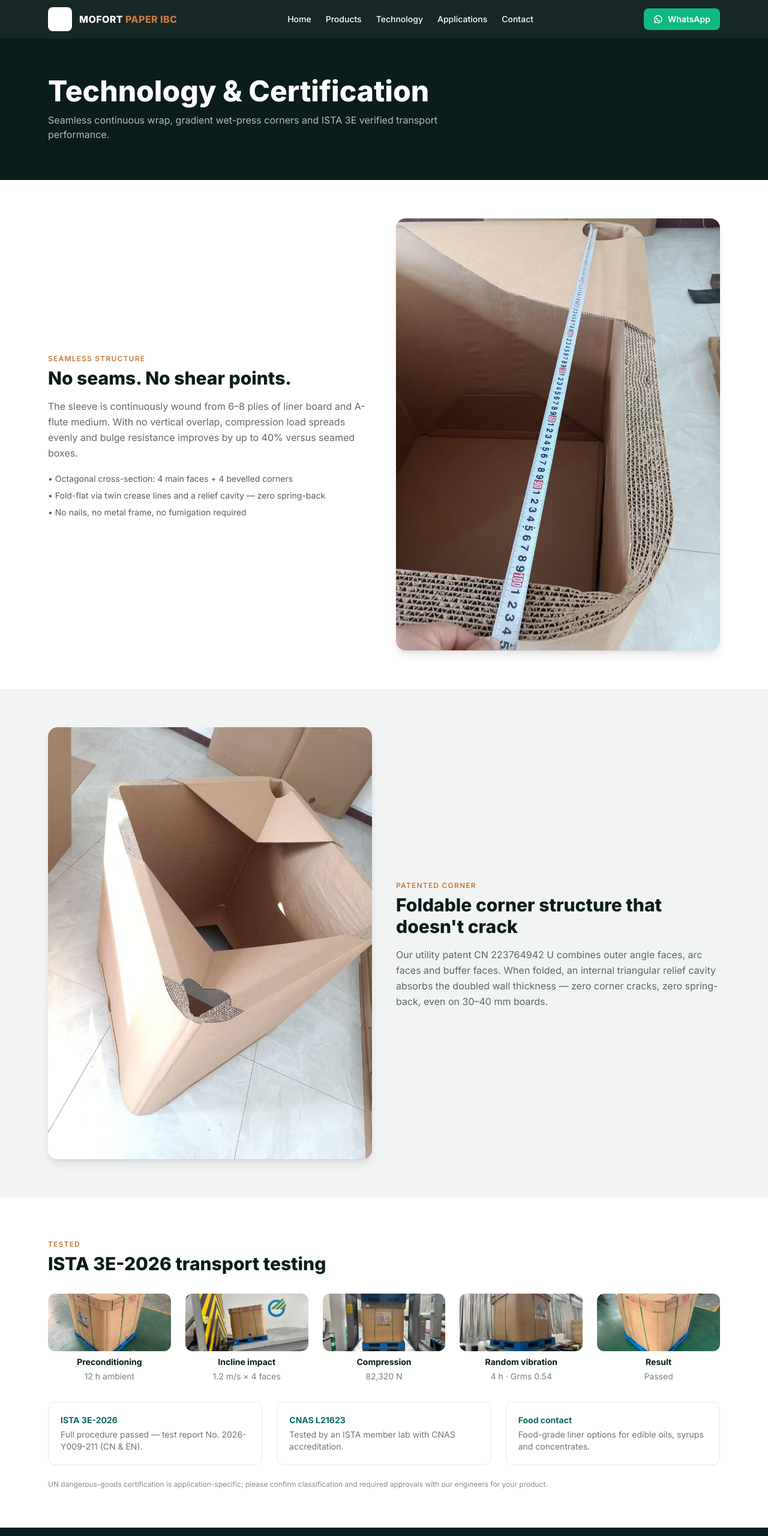
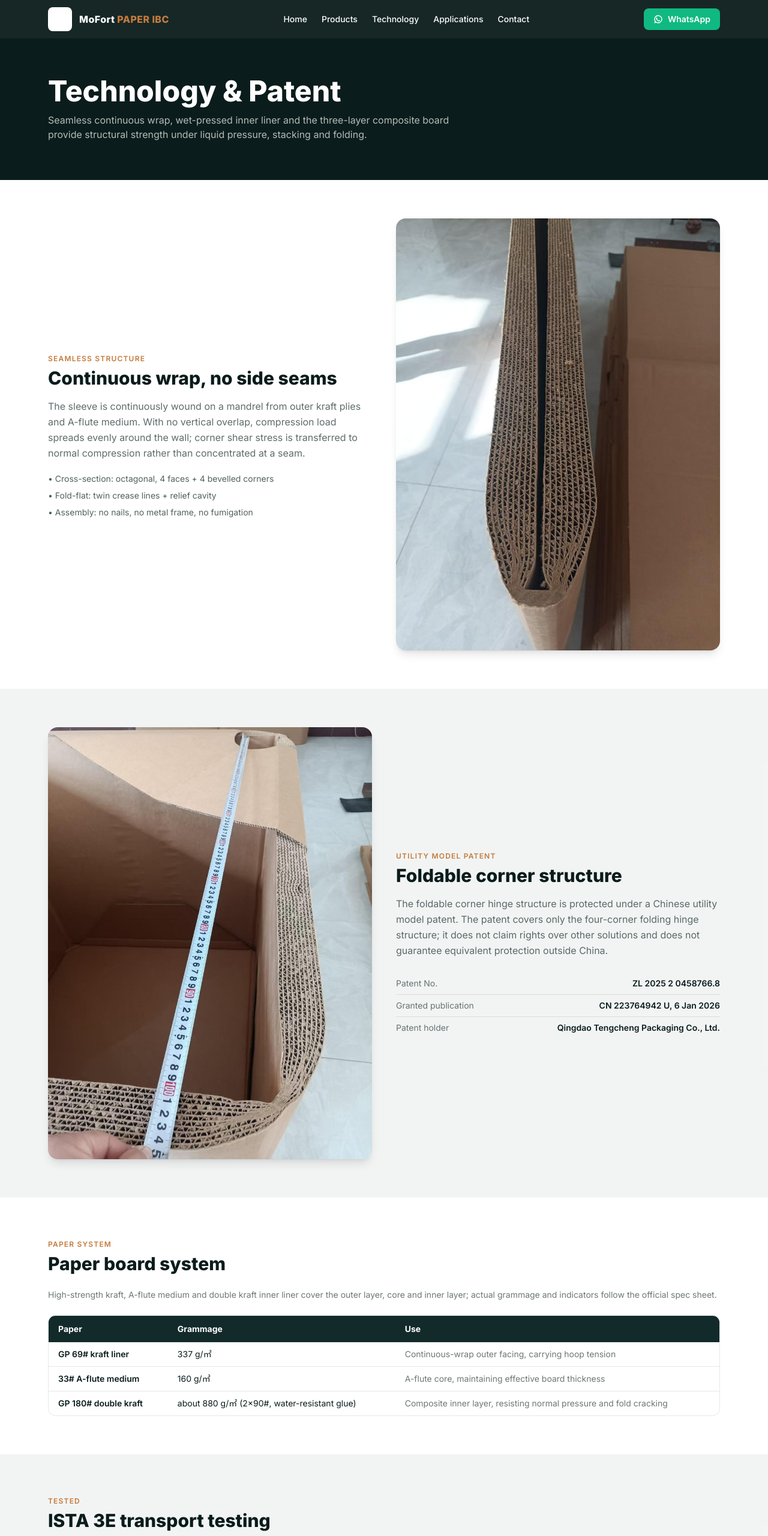
Before and after one commit to tengchengibc-hash/paper-ibc-website, a plain HTML site: page technology.html in a window 1280 px wide. Shown: the top 2560 px of the page at 60% size. Drawn offline with nearby package versions, Linux system fonts and the light colour scheme.

Commit message:
Align technology page to v3 patent, material and test wording

```diff
--- a/technology.html
+++ b/technology.html
@@ -3,8 +3,8 @@
 <head>
 <meta charset="utf-8">
 <meta name="viewport" content="width=device-width, initial-scale=1">
-<title>Technology | Mofort Paper IBC</title>
-<meta name="description" content="Seamless continuous wrap, patented foldable corner CN 223764942 U, ISTA 3E-2026 certified.">
+<title>Technology | MoFort</title>
+<meta name="description" content="Seamless continuous wrap, wet-pressed inner liner and the utility-model foldable corner structure CN 223764942 U; ISTA 3E transport test Report No. 2026-Y009-211.">
 <script src="https://cdn.tailwindcss.com"></script>
 <script>
 tailwind.config = {
@@ -31,8 +31,8 @@ tailwind.config = {
 <header class="sticky top-0 z-50 bg-brand-dark/95 backdrop-blur text-white">
   <div class="max-w-6xl mx-auto px-4 h-16 flex items-center justify-between gap-6">
     <a href="index.html" class="flex items-center gap-3">
-      <img src="assets/images/logo-mofort-white.svg" alt="Mofort logo" class="h-10 w-auto bg-white rounded-lg p-1">
-      <span class="font-extrabold tracking-wide">MOFORT <span class="text-copper">PAPER IBC</span></span>
+      <img src="assets/images/logo-mofort-white.svg" alt="MoFort logo" class="h-10 w-auto bg-white rounded-lg p-1">
+      <span class="font-extrabold tracking-wide">MoFort <span class="text-copper">PAPER IBC</span></span>
     </a>
     <nav class="hidden md:flex items-center gap-6 text-sm font-medium">
       <a href="index.html" class="hover:text-copper">Home</a>
@@ -41,7 +41,7 @@ tailwind.config = {
       <a href="cases.html" class="hover:text-copper">Applications</a>
       <a href="contact.html" class="hover:text-copper">Contact</a>
     </nav>
-    <a href="https://wa.me/8615866807268" target="_blank" rel="noopener" class="hidden sm:inline-flex items-center gap-2 bg-emerald-500 hover:bg-emerald-400 text-white text-sm font-semibold px-4 py-2 rounded-lg">
+    <a href="https://wa.me/8615153203256" target="_blank" rel="noopener" class="hidden sm:inline-flex items-center gap-2 bg-emerald-500 hover:bg-emerald-400 text-white text-sm font-semibold px-4 py-2 rounded-lg">
       <svg viewBox="0 0 24 24" fill="currentColor" class="w-4 h-4"><path d="M12 2a10 10 0 0 0-8.6 15.1L2 22l5.1-1.3A10 10 0 1 0 12 2zm0 18a8 8 0 1 1 0-16 8 8 0 0 1 0 16zm4-5.3c-.2-.1-1.4-.7-1.6-.8-.2-.1-.4-.1-.5.1l-.7.9c-.1.2-.3.2-.5.1a6.5 6.5 0 0 1-3.3-2.9c-.3-.4 0-.6.2-.8l.4-.5c.1-.2.1-.3 0-.5l-.8-1.9c-.2-.5-.4-.4-.6-.4h-.5c-.2 0-.5.1-.7.3-.2.3-.9.9-.9 2.2s.9 2.5 1 2.7c.1.2 1.8 2.7 4.3 3.8 1.6.7 2.2.6 2.6.5.4-.1 1.4-.6 1.6-1.1.2-.6.2-1 .1-1.1z"/></svg>
       WhatsApp
     </a>
@@ -55,8 +55,8 @@ tailwind.config = {
 
 <section class="bg-brand-dark text-white">
   <div class="max-w-6xl mx-auto px-4 py-16">
-    <h1 class="text-3xl md:text-5xl font-extrabold">Technology &amp; Certification</h1>
-    <p class="text-white/70 mt-3 max-w-2xl">Seamless continuous wrap, gradient wet-press corners and ISTA 3E verified transport performance.</p>
+    <h1 class="text-3xl md:text-5xl font-extrabold">Technology &amp; Patent</h1>
+    <p class="text-white/70 mt-3 max-w-2xl">Seamless continuous wrap, wet-pressed inner liner and the three-layer composite board provide structural strength under liquid pressure, stacking and folding.</p>
   </div>
 </section>
 
@@ -64,46 +64,61 @@ tailwind.config = {
   <div class="max-w-6xl mx-auto px-4 grid md:grid-cols-2 gap-10 items-center">
     <div>
       <span class="text-copper font-semibold tracking-widest uppercase text-xs">Seamless structure</span>
-      <h2 class="text-3xl font-extrabold mt-1 mb-4">No seams. No shear points.</h2>
-      <p class="text-brand-dark/65 leading-relaxed">The sleeve is continuously wound from 6–8 plies of liner board and A-flute medium. With no vertical overlap, compression load spreads evenly and bulge resistance improves by up to 40% versus seamed boxes.</p>
+      <h2 class="text-3xl font-extrabold mt-1 mb-4">Continuous wrap, no side seams</h2>
+      <p class="text-brand-dark/65 leading-relaxed">The sleeve is continuously wound on a mandrel from outer kraft plies and A-flute medium. With no vertical overlap, compression load spreads evenly around the wall; corner shear stress is transferred to normal compression rather than concentrated at a seam.</p>
       <ul class="mt-5 space-y-2 text-sm text-brand-dark/70">
-        <li>• Octagonal cross-section: 4 main faces + 4 bevelled corners</li>
-        <li>• Fold-flat via twin crease lines and a relief cavity — zero spring-back</li>
-        <li>• No nails, no metal frame, no fumigation required</li>
+        <li>• Cross-section: octagonal, 4 faces + 4 bevelled corners</li>
+        <li>• Fold-flat: twin crease lines + relief cavity</li>
+        <li>• Assembly: no nails, no metal frame, no fumigation</li>
       </ul>
     </div>
-    <img src="assets/images/corner-fold-1.jpg" alt="Foldable corner structure" class="rounded-2xl shadow-lg w-full">
+    <img src="assets/images/tech-benefits.jpg" alt="Multi-ply continuous wrap structure" class="rounded-2xl shadow-lg w-full">
   </div>
 </section>
 
 <section class="bg-brand-ink/5 py-16">
   <div class="max-w-6xl mx-auto px-4 grid md:grid-cols-2 gap-10 items-center">
-    <img src="assets/images/corner-fold-2.jpg" alt="Corner detail" class="rounded-2xl shadow-lg w-full order-2 md:order-1">
+    <img src="assets/images/corner-fold-1.jpg" alt="Corner structure detail" class="rounded-2xl shadow-lg w-full order-2 md:order-1">
     <div class="order-1 md:order-2">
-      <span class="text-copper font-semibold tracking-widest uppercase text-xs">Patented corner</span>
-      <h2 class="text-3xl font-extrabold mt-1 mb-4">Foldable corner structure that doesn't crack</h2>
-      <p class="text-brand-dark/65 leading-relaxed">Our utility patent CN 223764942 U combines outer angle faces, arc faces and buffer faces. When folded, an internal triangular relief cavity absorbs the doubled wall thickness — zero corner cracks, zero spring-back, even on 30–40 mm boards.</p>
+      <span class="text-copper font-semibold tracking-widest uppercase text-xs">Utility model patent</span>
+      <h2 class="text-3xl font-extrabold mt-1 mb-4">Foldable corner structure</h2>
+      <p class="text-brand-dark/65 leading-relaxed">The foldable corner hinge structure is protected under a Chinese utility model patent. The patent covers only the four-corner folding hinge structure; it does not claim rights over other solutions and does not guarantee equivalent protection outside China.</p>
+      <dl class="mt-6 text-sm">
+        <div class="flex justify-between border-b border-brand-dark/10 py-2"><dt class="text-brand-dark/60">Patent No.</dt><dd class="font-semibold">ZL 2025 2 0458766.8</dd></div>
+        <div class="flex justify-between border-b border-brand-dark/10 py-2"><dt class="text-brand-dark/60">Granted publication</dt><dd class="font-semibold">CN 223764942 U, 6 Jan 2026</dd></div>
+        <div class="flex justify-between py-2"><dt class="text-brand-dark/60">Patent holder</dt><dd class="font-semibold">Qingdao Tengcheng Packaging Co., Ltd.</dd></div>
+      </dl>
     </div>
   </div>
 </section>
 
 <section class="py-16">
   <div class="max-w-6xl mx-auto px-4">
+    <span class="text-copper font-semibold tracking-widest uppercase text-xs">Paper system</span>
+    <h2 class="text-3xl font-extrabold mt-1 mb-6">Paper board system</h2>
+    <p class="text-brand-dark/60 text-sm mb-6">High-strength kraft, A-flute medium and double kraft inner liner cover the outer layer, core and inner layer; actual grammage and indicators follow the official spec sheet.</p>
+    <div class="overflow-x-auto rounded-xl border border-brand-dark/10">
+      <table class="w-full text-sm">
+        <thead class="bg-brand-ink text-white"><tr><th class="px-4 py-3 text-left">Paper</th><th class="px-4 py-3 text-left">Grammage</th><th class="px-4 py-3 text-left">Use</th></tr></thead>
+        <tbody class="divide-y divide-brand-dark/10">
+          <tr><td class="px-4 py-2.5 font-semibold">GP 69# kraft liner</td><td class="px-4 py-2.5">337 g/㎡</td><td class="px-4 py-2.5 text-brand-dark/60">Continuous-wrap outer facing, carrying hoop tension</td></tr>
+          <tr><td class="px-4 py-2.5 font-semibold">33# A-flute medium</td><td class="px-4 py-2.5">160 g/㎡</td><td class="px-4 py-2.5 text-brand-dark/60">A-flute core, maintaining effective board thickness</td></tr>
+          <tr><td class="px-4 py-2.5 font-semibold">GP 180# double kraft</td><td class="px-4 py-2.5">about 880 g/㎡ (2×90#, water-resistant glue)</td><td class="px-4 py-2.5 text-brand-dark/60">Composite inner layer, resisting normal pressure and fold cracking</td></tr>
+        </tbody>
+      </table>
+    </div>
+  </div>
+</section>
+
+<section class="bg-brand-ink/5 py-16">
+  <div class="max-w-6xl mx-auto px-4">
     <span class="text-copper font-semibold tracking-widest uppercase text-xs">Tested</span>
-    <h2 class="text-3xl font-extrabold mt-1 mb-8">ISTA 3E-2026 transport testing</h2>
-    <div class="grid md:grid-cols-5 gap-6 text-center text-sm">
-      <div><img src="assets/images/ista-before.jpg" alt="Before test" class="rounded-xl mb-2 h-24 w-full object-cover"><b>Preconditioning</b><p class="text-brand-dark/55 mt-1">12 h ambient</p></div>
-      <div><img src="assets/images/ista-impact.jpg" alt="Incline impact" class="rounded-xl mb-2 h-24 w-full object-cover"><b>Incline impact</b><p class="text-brand-dark/55 mt-1">1.2 m/s × 4 faces</p></div>
-      <div><img src="assets/images/ista-pressure.jpg" alt="Compression" class="rounded-xl mb-2 h-24 w-full object-cover"><b>Compression</b><p class="text-brand-dark/55 mt-1">82,320 N</p></div>
-      <div><img src="assets/images/ista-vibration.jpg" alt="Random vibration" class="rounded-xl mb-2 h-24 w-full object-cover"><b>Random vibration</b><p class="text-brand-dark/55 mt-1">4 h · Grms 0.54</p></div>
-      <div><img src="assets/images/ista-after.jpg" alt="After test" class="rounded-xl mb-2 h-24 w-full object-cover"><b>Result</b><p class="text-brand-dark/55 mt-1">Passed</p></div>
+    <h2 class="text-3xl font-extrabold mt-1 mb-8">ISTA 3E transport testing</h2>
+    <div class="grid md:grid-cols-3 gap-6 text-sm">
+      <div class="rounded-xl border border-brand-dark/10 p-5"><b class="text-brand">ISTA 3E</b><p class="text-brand-dark/60 mt-1">The 1000L packaging unit completed the ISTA 3E transport sequence at a third-party laboratory. Report No. 2026-Y009-211, tested 14 May 2026.</p></div>
+      <div class="rounded-xl border border-brand-dark/10 p-5"><b class="text-brand">Food contact</b><p class="text-brand-dark/60 mt-1">Food-contact liner options are available for edible oils, syrups and concentrates; liner material compliance documents can be provided on request.</p></div>
+      <div class="rounded-xl border border-brand-dark/10 p-5"><b class="text-brand">Scope note</b><p class="text-brand-dark/60 mt-1">This packaging is not certified or presented as suitable for hazardous goods, strong acids/alkalis, or high-temperature and high-pressure duties. Suitability must be assessed per product.</p></div>
     </div>
-    <div class="mt-8 grid md:grid-cols-3 gap-6 text-sm">
-      <div class="rounded-xl border border-brand-dark/10 p-5"><b class="text-brand">ISTA 3E-2026</b><p class="text-brand-dark/60 mt-1">Full procedure passed — test report No. 2026-Y009-211 (CN &amp; EN).</p></div>
-      <div class="rounded-xl border border-brand-dark/10 p-5"><b class="text-brand">CNAS L21623</b><p class="text-brand-dark/60 mt-1">Tested by an ISTA member lab with CNAS accreditation.</p></div>
-      <div class="rounded-xl border border-brand-dark/10 p-5"><b class="text-brand">Food contact</b><p class="text-brand-dark/60 mt-1">Food-grade liner options for edible oils, syrups and concentrates.</p></div>
-    </div>
-    <p class="text-xs text-brand-dark/50 mt-6">UN dangerous-goods certification is application-specific; please confirm classification and required approvals with our engineers for your product.</p>
   </div>
 </section>
 </main>
@@ -111,33 +126,32 @@ tailwind.config = {
 <footer class="bg-brand-dark text-white/70">
   <div class="max-w-6xl mx-auto px-4 py-12 grid gap-8 md:grid-cols-4 text-sm">
     <div>
-      <img src="assets/images/logo-mofort-white.svg" alt="Mofort" class="h-9 w-auto bg-white rounded-lg p-1 mb-3">
-      <p class="text-white/60">Paper IBC &amp; heavy-duty corrugated packaging made in Qingdao, China.</p>
+      <img src="assets/images/logo-mofort-white.svg" alt="MoFort" class="h-9 w-auto bg-white rounded-lg p-1 mb-3">
+      <p class="text-white/60">Continuous-wrapped Paper IBC and heavy-duty corrugated packaging made in Qingdao, China.</p>
     </div>
     <div>
       <h4 class="text-white font-semibold mb-3">Products</h4>
-      <a class="block py-1 hover:text-copper" href="products.html#ibc">1000L Paper IBC Series</a>
+      <a class="block py-1 hover:text-copper" href="products.html#ibc">1000L Paper IBC</a>
       <a class="block py-1 hover:text-copper" href="products.html#box">1410×1060 Heavy-Duty Box</a>
-      <a class="block py-1 hover:text-copper" href="products.html#options">Liners &amp; Options</a>
+      <a class="block py-1 hover:text-copper" href="products.html#options">Liners &amp; Accessories</a>
     </div>
     <div>
       <h4 class="text-white font-semibold mb-3">Company</h4>
-      <a class="block py-1 hover:text-copper" href="technology.html">Technology &amp; Certifications</a>
+      <a class="block py-1 hover:text-copper" href="technology.html">Technology &amp; Patents</a>
       <a class="block py-1 hover:text-copper" href="cases.html">Application Cases</a>
       <a class="block py-1 hover:text-copper" href="contact.html">Contact</a>
     </div>
     <div>
       <h4 class="text-white font-semibold mb-3">Contact</h4>
-      <p class="py-1">Manager Wang</p>
-      <a class="block py-1 hover:text-copper" href="tel:+8615866807268">+86 158 6680 7268</a>
-      <a class="block py-1 hover:text-copper" href="tel:+8615963287268">+86 159 6328 7268</a>
-      <a class="block py-1 hover:text-copper" href="mailto:tengchengibc@gmail.com">tengchengibc@gmail.com</a>
+      <p class="py-1">Zhou Hailu (Mr. Hailu Zhou)</p>
+      <a class="block py-1 hover:text-copper" href="tel:+8615269738384">+86 152 6973 8384</a>
+      <a class="block py-1 hover:text-copper" href="mailto:zhouhai_lu@126.com">zhouhai_lu@126.com</a>
     </div>
   </div>
   <div class="border-t border-white/10">
     <div class="max-w-6xl mx-auto px-4 py-4 text-xs text-white/40 flex flex-wrap justify-between gap-2">
-      <span>© 2026 Qingdao Tengcheng Packaging Co., Ltd. (Mofort). All rights reserved.</span>
-      <span>ISTA 3E certified · CNAS L21623</span>
+      <span>© 2026 Qingdao Tengcheng Packaging Co., Ltd. (MoFort). All rights reserved.</span>
+      <span>Transport test to ISTA 3E, Report No. 2026-Y009-211</span>
     </div>
   </div>
 </footer>
```
